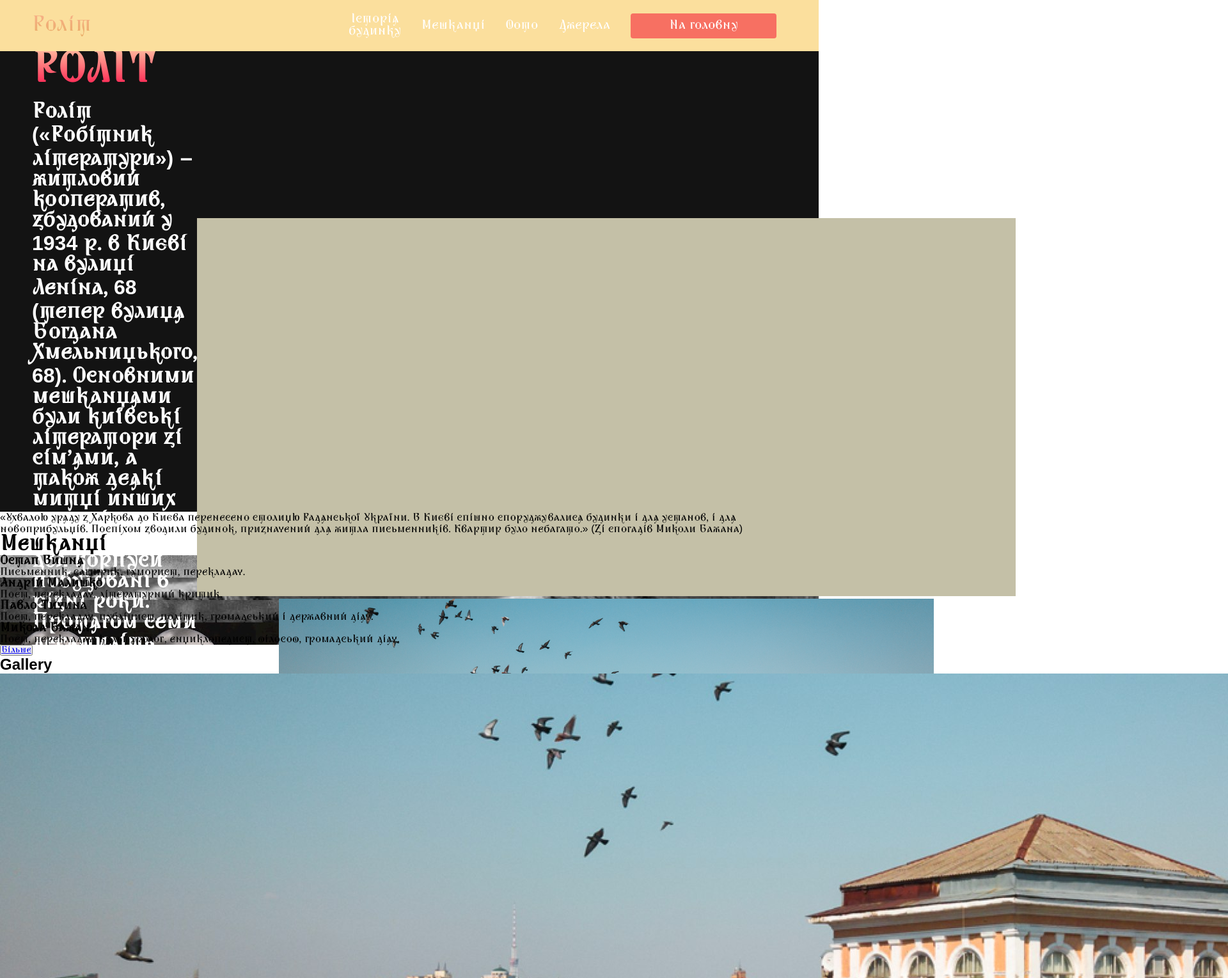
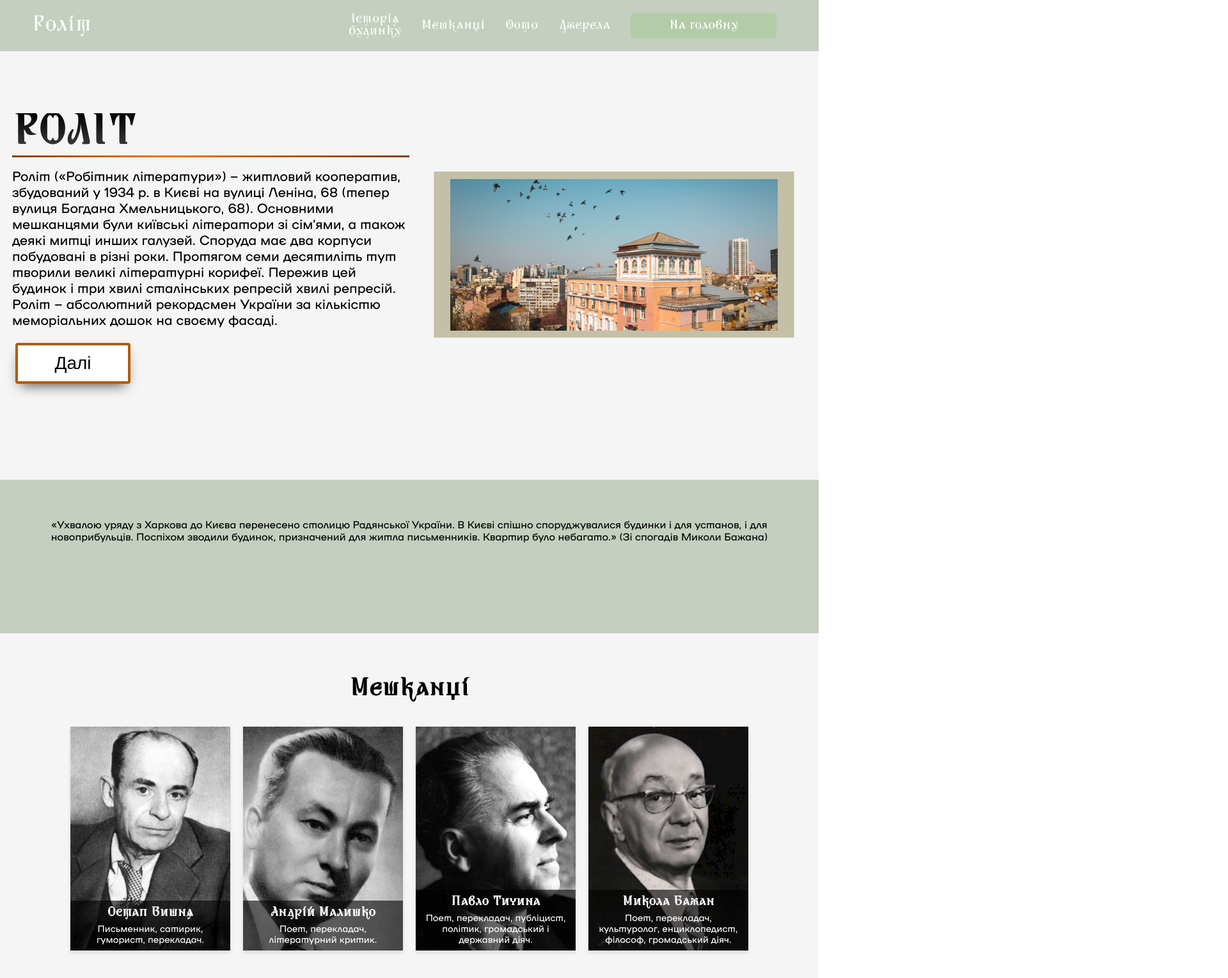
Before and after one commit to Magdakq/ROLIT, a plain HTML site: page index.html in a window 1280 px wide. Shown: the top 1529 px of the page at 64% size, 1920 px wide, since content can reach past the window. Drawn offline with nearby package versions, Linux system fonts and the light colour scheme; files whose address does not match are found by name.

Commit message:
Update styles.css

```diff
--- a/styles.css
+++ b/styles.css
@@ -1,4 +1,6 @@
-/*ЗАБРАТИ ЯКЩО ЩО*/
+body, html {
+    overflow-x: hidden;
+}
 
 @font-face {
     font-family: 'Rutenia';
@@ -7,8 +9,18 @@
          url('fonts/Rutenia.ttf') format('truetype');
 }
 
+
+@font-face {
+    font-family: 'NAMU-1930';
+    src: url('fonts/NAMU-1930.eot') format('embedded-opentype'),
+         url('fonts/NAMU-1930.woff') format('woff'),
+         url('fonts/NAMU-1930.woff2') format('woff2'),
+         url('fonts/NAMU-1930.ttf') format('truetype');
+}
+
+
 body {
-    font-family: 'Rutenia', sans-serif;
+    font-family: 'NAMU-1930', sans-serif;
 }
 
 /*зАБРАТИ ЯКЩО ЩО*/
@@ -17,12 +29,11 @@ body {
     box-sizing: border-box;
     margin: 0;
     padding: 0;
-    font-family: 'Rutenia', sans-serif;
 }
 
 
 .navbar { /*верхня пластина*/
-    background: #fbdf9d;
+    background: #c4cfbf;
     height: 80px;
     display: flex;
     justify-content: center;
@@ -44,9 +55,10 @@ body {
     padding: 0 50px;
 }
 
-#navbar_logo { /*логотип Next*/
-    background-color: #d19143;
-    background-image: linear-gradient(to top, #e1ab54 0%, #ffb199 100%);
+#navbar_logo { /*логотип*/
+    font-family: 'Rutenia', sans-serif;
+    background-color: #ffffff;
+    background-image: linear-gradient(to top, #ffffff 0%, #ffffff 100%);
     background-size: 100%;
     -webkit-background-clip: text;
     -moz-background-clip: text;
@@ -75,6 +87,7 @@ body {
 }
 
 .navbar_links {
+    font-family: 'Rutenia', sans-serif;
     color: #fff;
     display: flex;
     align-items: center;
@@ -93,26 +106,27 @@ body {
 }
 
 .button{
+    font-family: 'Rutenia', sans-serif;
     display: flex;
     justify-content: center;
     align-items: center;
     text-decoration: none;
     padding: 10px 20px;
     height: 100%;
-    width: 100%;;
+    width: 100%;
     border: none;
     border-radius: 4px;
-    background: #f77062;
+    background: #b3cca8;
     color: #fff;
 }
 
 .button:hover {
-    background: #4837ff;
+    background: #8da783;
     transition: all 0.5s ease;
 }
 
 .navbar_links:hover {
-    color: #f77062;
+    color: #8da783;
     transition: all 0.35s ease;
 }
 
@@ -128,6 +142,7 @@ body {
     }
 
     .navbar_menu {
+        opacity: 1;
         display: grid;
         grid-template-columns: auto;
         margin: 0;
@@ -138,22 +153,23 @@ body {
         transition: all 0.5s ease;
         height: 50vh;
         z-index: -1;
-        background: #131313;
+        background: #ffffff;
     }
 
    .navbar_menu.active {
-        background: #131313;
+        background: #c4cfbf;
         top: 80px;
         opacity: 1;
         transition: all 0.5s ease;
         z-index: 99;
-        height: 50vh;
+        height: 60vh;
         font-size: 1.6rem;
     }
 
     #navbar_logo {
         padding-left: 25px;
     }
+
 
 .navbar_toggle .bar {
     width: 25px;
@@ -196,7 +212,7 @@ body {
 
 .navbar_toggle .bar {
     display: block;
-    cursor: pointer;;
+    cursor: pointer;
 }
 
 #mobile-menu.is-active .bar:nth-child(2) {
@@ -213,100 +229,141 @@ body {
 }
 
 /* HERO SECTION CSS*/
+.main {
+    background-color: #f5f5f5;
+}
+
 .main_container {
     display: grid;
     grid-template-columns: 1fr 1fr;
     align-items: center;
     justify-self: center;
-    margin: 0 auto;
-    height: 90vh;
-    background-color: #131313;
+    margin: auto;
+    height: 80vh;
+    padding: 0;
+    background-color: #f5f5f5;
+    z-index: 1;
     width: 100vw;
-    padding: 0 50px;
 }
 
 .main_content h1 {
+    font-family: 'Rutenia', sans-serif;
     font-size: 4rem;
-    background-color: #ff8177;
-    background-image: linear-gradient(to top, #ff0844 0%, #ffb199 100%);
+    background-color: #414141;
+    background-image: linear-gradient(to top, #4d4d4d 0%, #000000 100%);
     background-size: 100%;
     -webkit-background-clip: text;
     -moz-background-clip: text;
     -webkit-text-fill-color: transparent;
     -moz-text-fill-color: transparent;
+    position: relative;
+    padding-bottom: 5px;
+    margin-left: 0.5cm;
 }
 
-.main_content h2 {
-    font-size: 4rem;
-    background-color: #ff8177;
-    background-image: linear-gradient(to top, #ff25f0 0%, #ffb199 100%);
-    background-size: 100%;
-    -webkit-background-clip: text;
-    -moz-background-clip: text;
-    -webkit-text-fill-color: transparent;
-    -moz-text-fill-color: transparent;
+.main_content h1:after {
+    content: '';
+    display: block;
+    width: 100%;
+    height: 3px;
+    background-image: linear-gradient(to right, #804000 0%, #c16203 20%, #e97604 40%, #c16203 60%, #804000 100%);
+    position: absolute;
+    bottom: 0;
+    left: 0;
 }
 
 .main_content p {
     margin-top: 1rem;
-    font-size: 2rem;
-    font-weight: 700;
-    color: #fff;
+    font-size: 1.3rem;
+    font-weight: 500;
+    color: #000000;
+    margin-left: 0.5cm;
 }
 
     .main_btn {
-    font-size: 1rem;
-    background-image: linear-gradient(to top, #f77062 0%, #fe5196 100%);
-    padding: 14px 32px;
-    border: none;
         border-radius: 4px;
-    color: #fff;
-    margin-top: 2rem;
+        background-color: #ffffff;
+        border: 4px solid #b35c04;
+        color: #ffffff;
+        text-align: center;
+        font-size: 28px;
+        padding: 12px;
+        width: 180px;
+        transition: all 0.5s;
         cursor: pointer;
+        margin: 24px;
+        box-shadow: 0 10px 20px -8px rgba(0, 0, 0, .7);
+        display: inline-block;
         position: relative;
-    transition: all 0.35s;
-    outline: none;
     }
 
     .main_btn a {
         position: relative;
         z-index: 2;
-    color: #fff;
+        color: #000000;
         text-decoration: none;
     }
 
-.main_btn::after{
+    .main_btn:after {
+        content:'»';
         position: absolute;
-    content: '';
-    top: 0;
-    left: 0;
-    width: 0;
-    height: 100%;
-    background: #4837ff;
-    transition: all 0.35s;
-    border-radius: 4px;
+        opacity: 0;
+        top: 14px;
+        right: -20px;
+        transition: 0.5s;
     }
 
     .main_btn:hover {
-    color: #fff;
+        padding-right: 24px;
+        padding-left: 8px;
+        background-color: #cdcdcd;
+        border-color: #ff8113;
     }
 
-.main_btn:hover::after {
-    width: 100%;
+    .main_btn:hover:after {
+        opacity: 1;
+        right: 10px;
     }
 
+
 .main_img--container {
-    text-align: center;
+    position: relative;
+    width: 80%;
+    margin: 0 auto;
+}
+
+#main_img, #back_img {
+    width: 100%;
+    height: auto;
+    transition: transform 0.4s ease;
+    cursor: pointer;
+}
+
+#back_img {
+    position: absolute;
+    top: 0;
+    left: 0;
+    z-index: 1;
+    transform: scale(1.1);
 }
 
 #main_img {
-    height: 80%;
-    width: 80%;
+    position: relative;
+    z-index: 2;
+    transform: scale(1);
+}
+
+.main_img--container:hover #main_img {
+    transform: scale(1.04);
+}
+
+.main_img--container:hover #back_img {
+    transform: scale(1.2);
 }
 
 
 /*Mobile Responsive*/
-@media screen and (max-width: 768px) {
+@media screen and (max-width: 1024px) {
     .main_container {
         display: grid;
         grid-template-columns: auto;
@@ -314,8 +371,10 @@ body {
         justify-self: center;
         width: 100%;
         margin: 0 auto;
-        height: 90vh;
+        height: auto;
 }
+
+
 
 .main_content {
     text-align: center;
@@ -337,9 +396,9 @@ body {
 }
 }
 
-@media screen and (max-width: 480px) {
+@media screen and (max-width: 1024px) {
     .main_content h1 {
-        font-size: 2rem;
+        font-size: 3rem;
         margin-top: 3rem;
     }
 
@@ -349,7 +408,7 @@ body {
 
     .main_content p {
         margin-top: 2rem;
-        font-size: 1.5rem;
+        font-size: 1.3rem;
     }
 
     .main_btn {
@@ -358,126 +417,229 @@ body {
     }
 }
 
-/*Service Section CSS*/
-.services {
-    background: #131313;
+/*Quote section CSS*/
+.quote_container {
+    background:#C4CFBF;
     display: flex;
     flex-direction: column;
     align-items: center;
-    height: 100vh;
+    height: 30vh;
+    margin: 30px 0;
 }
 
-.services h1 {
-    background-color: #ff8177;
-    background-image: linear-gradient(
-        to right,
-        #ff8177 0%,
-        #ff867a 0%,
-        #ff8c7f 21%,
-        #f99185 52%,
-        #cf556c 78%,
-        #b12a5b 100%
-        );
-      background-size: 100%;
-      margin-bottom: 5rem;
-      font-size: 2.5rem;
-      -webkit-background-clip: text;
-      -moz-background-clip: text;
-      -webkit-text-fill-color: transparent;
-      -moz-text-fill-color: transparent;
+.quote_text {
+    text-align: center;
+    margin: 60px;
 }
 
-.services_container {
-    display: flex;
-    justify-content: center;
-    flex-wrap: wrap;
+/*Residents*/
+
+/* Residents Container */
+/* Residents Section */
+.residents {
+    text-align: center;
+    padding: 20px 0;
 }
 
-.services_card {
-    margin: 1rem;
-    height: 525px;
-    width: 400px;
-    border-radius: 4px;
-    background-image: linear-gradient(
-        to bottom,
-        rgba(0,0,0,0) 0%,
-        rgba(17,17,17,0.6) 100%
-        ),
-        url('/images/pic2.jpg');
-    background-size: cover;
-    position: relative;
-    color: #fff;
+.residents_h1 h1 {
+    font-family: 'Rutenia', sans-serif;
+    font-size: 36px; /* Adjust size as needed */
+    text-align: center;
+    margin: 20px 0;
 }
 
-.services_card.bar:nth-child(2) {
-    background-image: linear-gradient(
-        to bottom,
-        rgba(0,0,0,0) 0%,
-        rgba(17,17,17,0.6) 100%
-        ),
-        url('/images/pic1.jpg');
+
+/* Container for writer cards */
+.writers-container {
+    display: flex;
+    flex-wrap: wrap;
+    gap: 20px; /* Space between cards */
+    padding: 20px;
+    justify-content: center;
 }
 
-.services h2 {
-    position: absolute;
-    top: 350px;
-    left: 30px;
+/* Individual writer card */
+.writer-card {
+    position: relative;
+    width: 250px;
+    height: 350px;
+    background-size: cover;
+    background-position: center;
+    box-shadow: 0 4px 6px rgba(0, 0, 0, 0.1);
+    display: flex;
+    align-items: flex-end;
+    margin-bottom: 20px;
+    opacity: 0; /* Starts transparent */
+    transform: translateY(20px); /* Slightly moved down */
+    transition: opacity 0.6s ease, transform 0.6s ease;
+    z-index: 1;
 }
 
-.services_card p {
-    position: absolute;
-    top: 400px;
-    left: 30px;
+/* Animation for fade-up effect */
+[data-aos="fade-up"].aos-animate {
+    opacity: 1;
+    transform: translateY(0);
 }
 
-.services-card button {
-    color: #fff;
-    padding: 10px 20px;
-    border: none;
-    outline: none;
-    border-radius: 4px;
-    background: #f77062;
-    position: absolute;
-    top: 440px;
-    left: 30px;
-    font-size: 1rem;
+.writer-card:hover {
+    transform: translateY(0) scale(1.05);
     cursor: pointer;
 }
 
-.services-card button:hover {
-    transform: scale(1.075);
-    transition: 0.2s ease-in;
-    cursor: pointer;
+/* Information overlay on each writer card */
+.writer-info {
+    background: rgba(0, 0, 0, 0.6);
+    color: #fff;
+    width: 100%;
+    padding: 10px;
+    box-sizing: border-box;
 }
 
-@media screen and (max-width: 960px) {
-    .services {
-        height: 1600px;
+.writer-info h3 {
+    font-family: 'Rutenia', sans-serif;
+    margin: 0;
+    font-size: 1.2rem;
 }
 
-    .services h1 {
-        font-size: 2rem;
-        margin-top: 12rem;
+
+.writer-info p {
+    margin: 5px 0 0;
+    font-size: 0.9em;
+}
+
+/* Button container styles */
+.button-container {
+    display: flex;
+    justify-content: center;
+    margin-top: 10px;
+}
+
+/* "Більше" button styles */
+.residents_button {
+    display: inline-flex;
+    align-items: center;
+    border: none;
+    background: none;
+    cursor: pointer;
+    font-weight: bold;
+    font-size: 20px;
+    color: #000;
+    position: relative;
+    padding: 10px 0;
+}
+
+/* Link inside the button */
+.residents_button a {
+    color: inherit;
+    text-decoration: none;
+    display: inline-flex;
+    align-items: center;
+    position: relative;
+}
+
+/* Orange arrow that fades in from the right */
+.residents_button::after {
+    content: '>';
+    font-size: 20px;
+    color: orange;
+    margin-left: 5px;
+    opacity: 0;
+    transform: translateX(10px); /* Positioned slightly to the right initially */
+    transition: opacity 0.3s ease, transform 0.3s ease;
+}
+
+/* Hover effect to slide in the arrow */
+.residents_button:hover::after {
+    opacity: 1;
+    transform: translateX(0);
+}
+
+
+
+
+
+/*Gallery*/
+
+
+.gallery-container {
+    text-align: center;
+    padding: 20px;
+}
+
+.gallery-title {
+    margin-bottom: 20px;
+    font-size: 24px;
+    font-family: 'Rutenia', sans-serif;
+}
+
+/* Grid layout with fixed alignment */
+.gallery-grid {
+    display: grid;
+    gap: 10px;
+    grid-template-columns: repeat(auto-fit, minmax(200px, 1fr));
+    align-items: center;
+    justify-items: center;
+}
+
+.gallery-grid img {
+    width: 100%;
+    height: auto;
+    border-radius: 8px;
+    transition: transform 0.3s;
+    object-fit: cover;
+}
+
+/* Grid item positioning */
+.grid-item-1 { grid-column: 1 / span 3; grid-row: 1 / span 1; }
+.grid-item-2 { grid-column: 1 / span 2; grid-row: 2 / span 2; }
+.grid-item-3 { grid-column: 2 / span 1; grid-row: 2 / span 1; }
+.grid-item-4 { grid-column: 3 / span 1; grid-row: 2 / span 1; }
+.grid-item-5 { grid-column: 1 / span 1; grid-row: 3 / span 1; }
+.grid-item-6 { grid-column: 2 / span 1; grid-row: 3 / span 1; }
+.grid-item-7 { grid-column: 3 / span 1; grid-row: 3 / span 1; }
+.grid-item-8 { grid-column: 2 / span 1; grid-row: 4 / span 1; }
+
+/* Responsive scaling */
+@media (max-width: 1024px) {
+    .gallery-grid {
+        transform: scale(0.9); /* Scale down to 90% */
+        transform-origin: top center; /* Keep it centered */
     }
 }
 
-@media screen and (max-width: 480px) {
-    .services {
-        height: 1400px;
-    }
-
-    .services h1 {
-        font-size: 1.2rem;
-    }
-
-    .services_card {
-        width: 300px;
+@media (max-width: 1024px) {
+    .gallery-grid {
+        transform: scale(0.75); /* Scale down to 75% */
     }
 }
 
+@media (max-width: 1024px) {
+    .gallery-grid {
+        transform: scale(0.6); /* Scale down to 60% */
+    }
+}
+
+
+.load-more-button {
+    padding: 10px 20px;
+    font-size: 16px;
+    cursor: pointer;
+    background-color: #007BFF;
+    color: white;
+    border: none;
+    border-radius: 5px;
+    transition: background-color 0.3s;
+    margin-top: 20px;
+}
+
+.load-more-button:hover {
+    background-color: #0056b3;
+}
+
+
 /*Footer*/
 .footer_container {
-    background: #998686;
+    background: #e8c486;
     padding: 4rem 0;
     display: flex;
     flex-direction: column;
```
Lines whose indentation alone changed are shown as unchanged.
